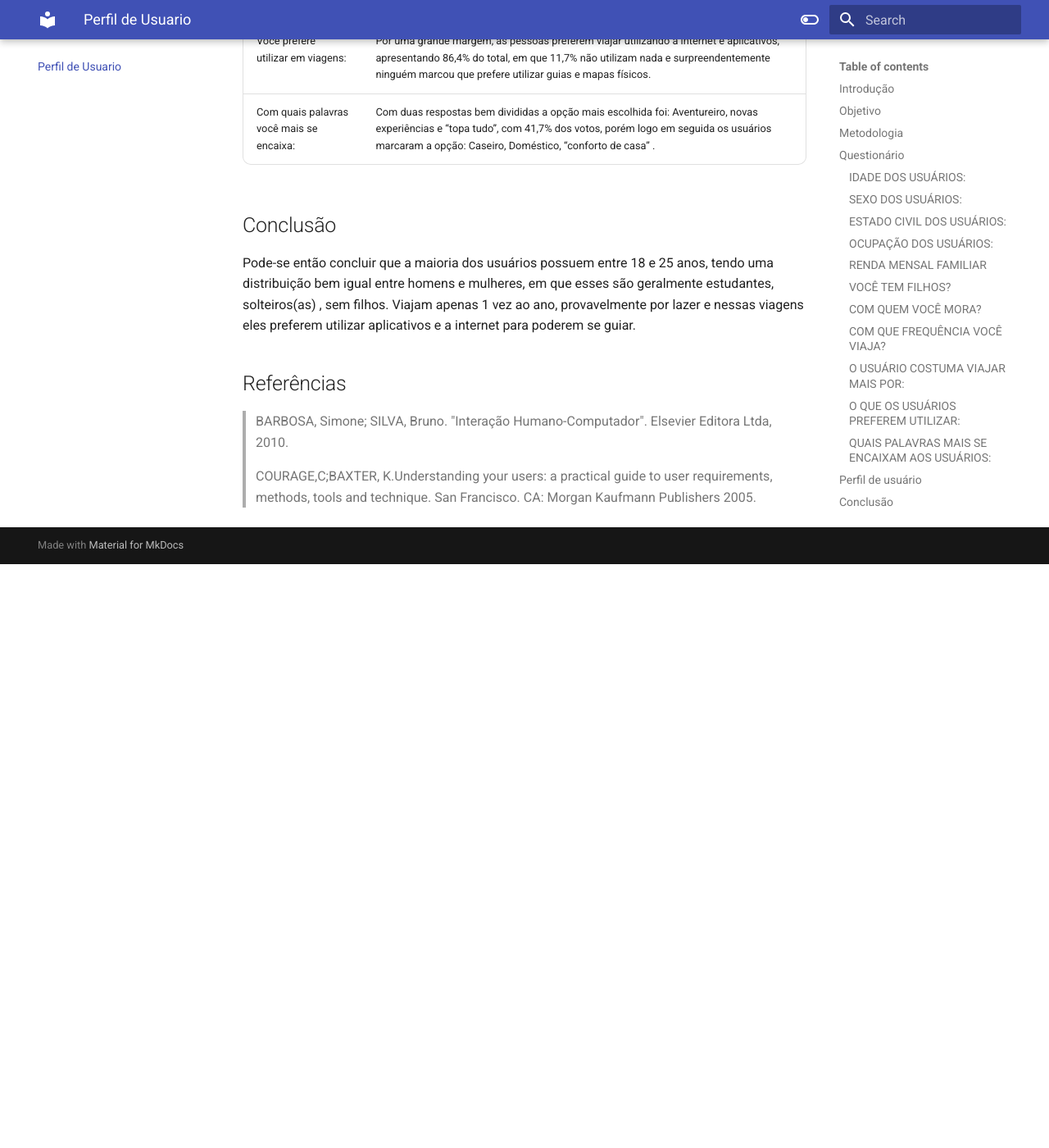
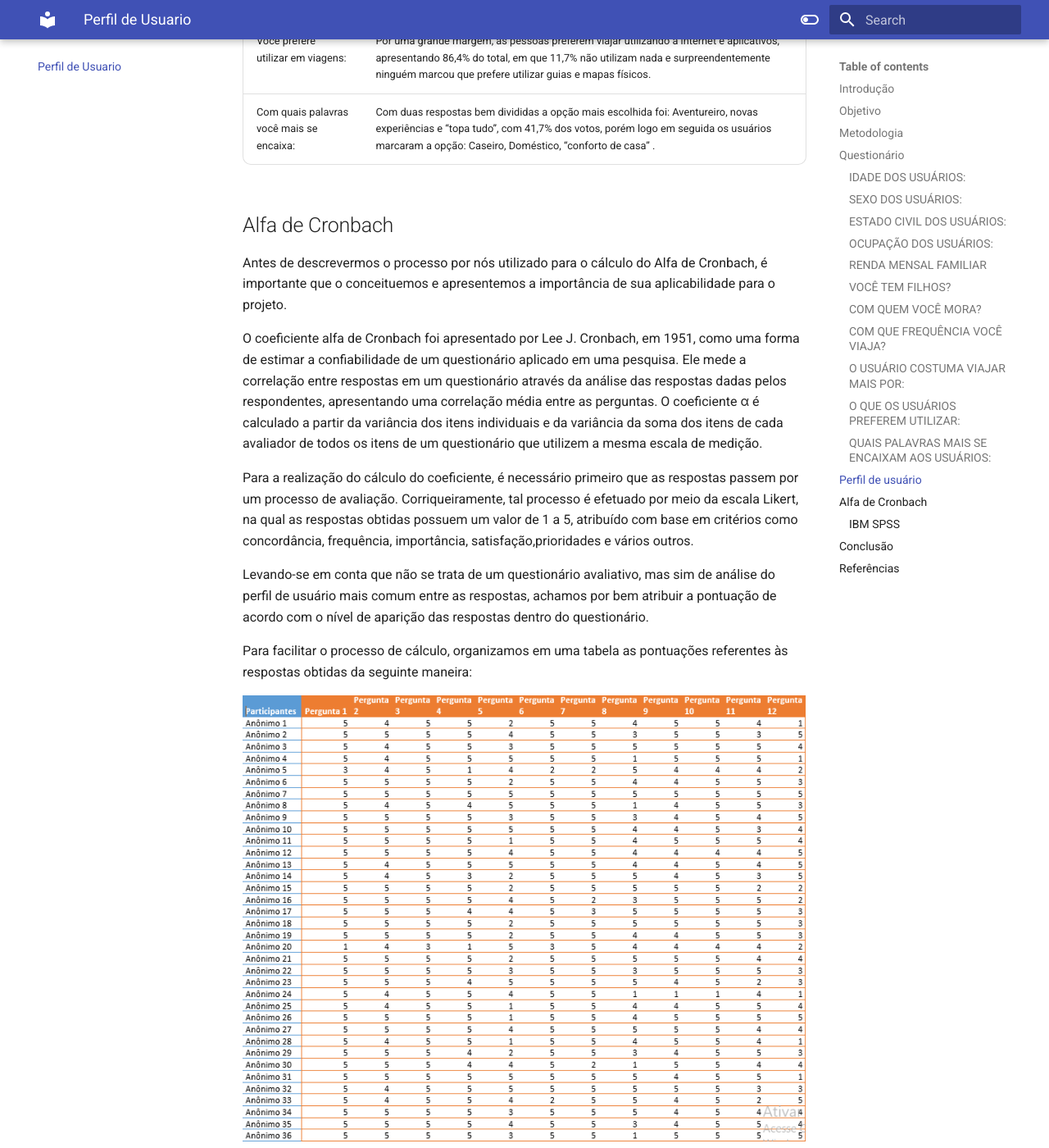
Before and after one commit to IHC-Grupo-1/Documentation, an MkDocs documentation site: the page built from docs/perfil_de_usuario.md, in a window 1280 px wide and 1400 px high, scrolled down 5790 px. Shown: the whole window at 82% size. Built offline with MkDocs 1.6.1 and Material for MkDocs 9.7.7, drawn with Linux system fonts in a browser that asks for light colours; before the commit the page ends 6478 px from its top, so only the background shows below that; some of the changed text lies outside the part shown.

Commit message:
adicionando Alfa de Cronbach ao documento

```diff
--- a/docs/perfil_de_usuario.md
+++ b/docs/perfil_de_usuario.md
@@ -78,6 +78,47 @@ A partir de todos os dados acima, podemos traçar um perfil do usuário do aplic
 | Você prefere utilizar em viagens:        | Por uma grande margem, as pessoas preferem viajar utilizando a internet e aplicativos, apresentando 86,4% do total, em que 11,7% não utilizam nada e surpreendentemente ninguém marcou que prefere utilizar guias e mapas físicos.                                   |
 | Com quais palavras você mais se encaixa: | Com duas respostas bem divididas a opção mais escolhida foi: Aventureiro, novas experiências e “topa tudo”, com 41,7% dos votos, porém logo em seguida os usuários marcaram a opção: Caseiro, Doméstico, “conforto de casa” .                                        |
 
+## Alfa de Cronbach
+
+Antes de descrevermos o processo por nós utilizado para o cálculo do Alfa de Cronbach, é importante que o conceituemos  e apresentemos a importância de sua aplicabilidade para o projeto.
+
+O coeficiente alfa de Cronbach foi apresentado por Lee J. Cronbach, em 1951, como uma forma de estimar a confiabilidade de um questionário aplicado em uma pesquisa. Ele mede a correlação entre respostas em um questionário através da análise das respostas dadas pelos respondentes, apresentando uma correlação média entre as perguntas. O coeficiente α é calculado a partir da variância dos itens individuais e da variância da soma dos itens de cada avaliador de todos os itens de um questionário que utilizem a mesma escala de medição.
+
+Para a realização do cálculo do coeficiente, é necessário primeiro que as respostas passem por um processo de avaliação. Corriqueiramente, tal processo é efetuado por meio da escala Likert, na qual as respostas obtidas possuem um valor de 1 a 5, atribuído com base em critérios como concordância, frequência, importância, satisfação,prioridades e vários outros.
+
+Levando-se em conta que não se trata de um questionário avaliativo, mas sim de análise do perfil de usuário mais comum entre as respostas, achamos por bem atribuir a pontuação de acordo com o nível de aparição das respostas dentro do questionário.
+
+Para facilitar o processo de cálculo, organizamos em uma tabela as pontuações referentes às respostas obtidas da seguinte maneira:
+
+![TabelaLkert1](./assets/AlfaCronbachPerfilUser/TabelaLikert1.PNG)
+![TabelaLkert2](./assets/AlfaCronbachPerfilUser/TabelaLikert2.PNG)
+![TabelaLkert3](./assets/AlfaCronbachPerfilUser/TabelaLikert3.PNG)
+
+Como pode-se perceber, seria uma tarefa muito difícil realizar manualmente os cálculos da 103 respostas sem obter nenhum erro. Por isso, fizemos uso do software "IBM SPSS",uma potente plataforma de software estatístico. Entrega um conjunto robusto de recursos que permitem que uma determinada empresa ou indivíduo extraia insights acionáveis a partir de seus dados.
+
+### IBM SPSS
+![LogoSPSS](./assets/AlfaCronbachPerfilUser/logoSPSS.PNG)
+
+Com o auxíĺio deste potente software, o cálculo do Alfa de Cronbach tornou-se automatizado e de fácil compreensão, evitando assim eventuais erros humanos:
+
+![AlfaCronbach](./assets/AlfaCronbachPerfilUser/alfadeCronbach.PNG)
+
+O resultado obtido (0,573) representa um resultado de confiabilidade moderado. Isso se dá pela variação encontrada no que diz respeito à atribuição de pontuação para cada resposta. É um resultado compreensível, tendo em vista a flexbilização de critérios para a realização dos cálculos, além da grande quantidade de respostas obtidas.
+
+Além deste importante resultado, o "IBM SPSS" possibilitou a obtenção de outros importantes cálculos como a análise descritiva de valores médios da tabela, itens estatísticos como média e desvio padrão, tabela de correlação das pontuações e possíveis resultados a partir da exclusão de um item:
+
+* Análise Descritiva:
+![AnaliseDescritiva](./assets/AlfaCronbachPerfilUser/AnaliseDescritivaValoresMedios.PNG)
+
+* Itens Estatísticos (Média e Desvio Padrão) :
+![ItensEstatísticos](./assets/AlfaCronbachPerfilUser/itensEstatisticosMediaDP.PNG)
+
+* Tabela de Correlação:
+![TabelaCorrelação](./assets/AlfaCronbachPerfilUser/TabelaCorrelacao.PNG)
+
+* Resultados a partir da exclusão de um item:
+![Caso1ItemSejaExcluido](./assets/AlfaCronbachPerfilUser/CasoAlgumItemsejaExcluido.PNG)
+
 ## Conclusão
 
 Pode-se então concluir que a maioria dos usuários possuem entre 18 e 25 anos, tendo uma distribuição bem igual entre homens e mulheres, em que esses são geralmente estudantes, solteiros(as) , sem filhos. Viajam apenas 1 vez ao ano, provavelmente por lazer e nessas viagens eles preferem utilizar aplicativos e a internet para poderem se guiar.
```
